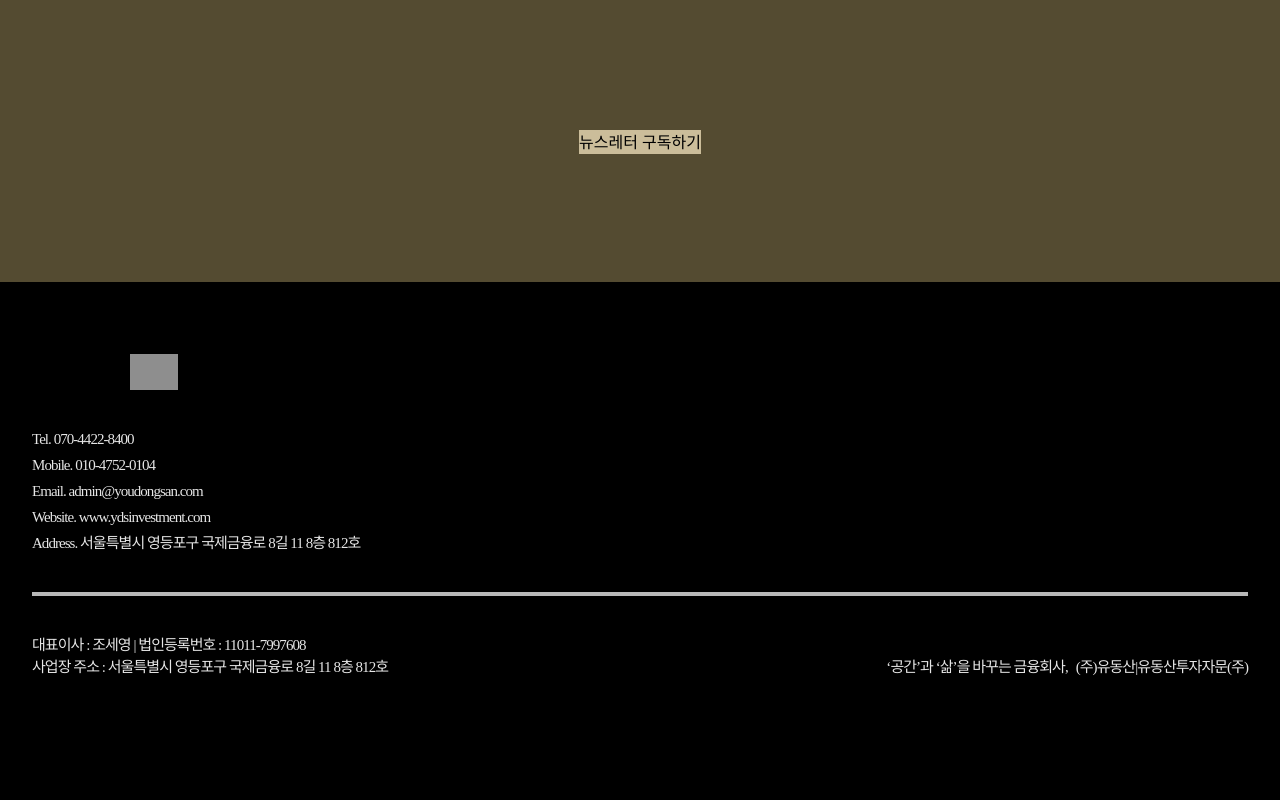
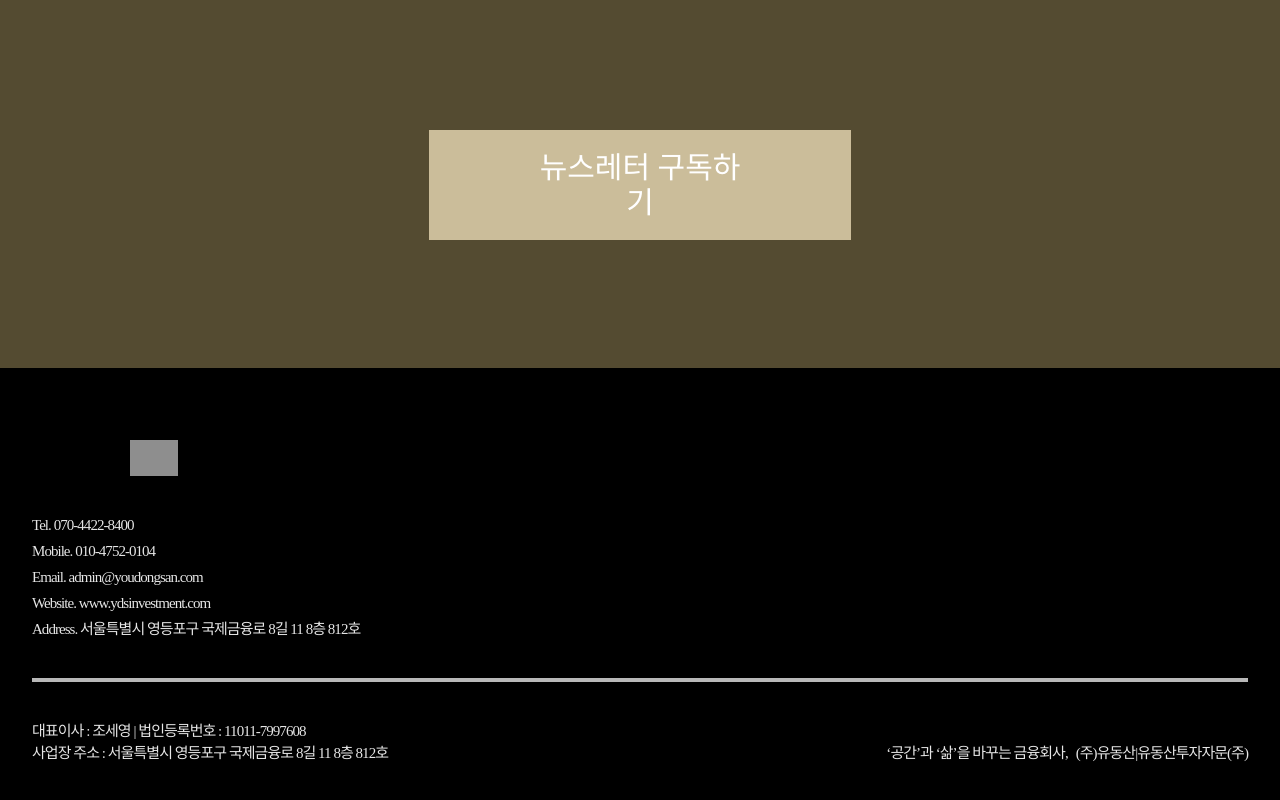
Before and after one commit to oh930428/cloud-run-nextjs, a Next.js app: page /Newsletter in a window 1280 px wide. Shown: the part 2293-3093 px from the top of the page. Before the commit the page ends 3041 px from the top, so only its background shows below. Built offline with nearby package versions, Linux system fonts and the light colour scheme; grey boxes are pictures that could not be loaded; a web font is replaced by a local one.

Commit message:
fix : update newsletter form button css

```diff
--- a/src/app/Newsletter/page.tsx
+++ b/src/app/Newsletter/page.tsx
@@ -135,7 +135,11 @@ export default function Newsletter() {
             ></textarea>
           </div>
         </form>
-        <Button className="" varient="contain" handleClicked={() => {}}>
+        <Button
+          className="newsletter-form-button"
+          varient="contain"
+          handleClicked={() => {}}
+        >
           뉴스레터 구독하기
         </Button>
       </div>
```
